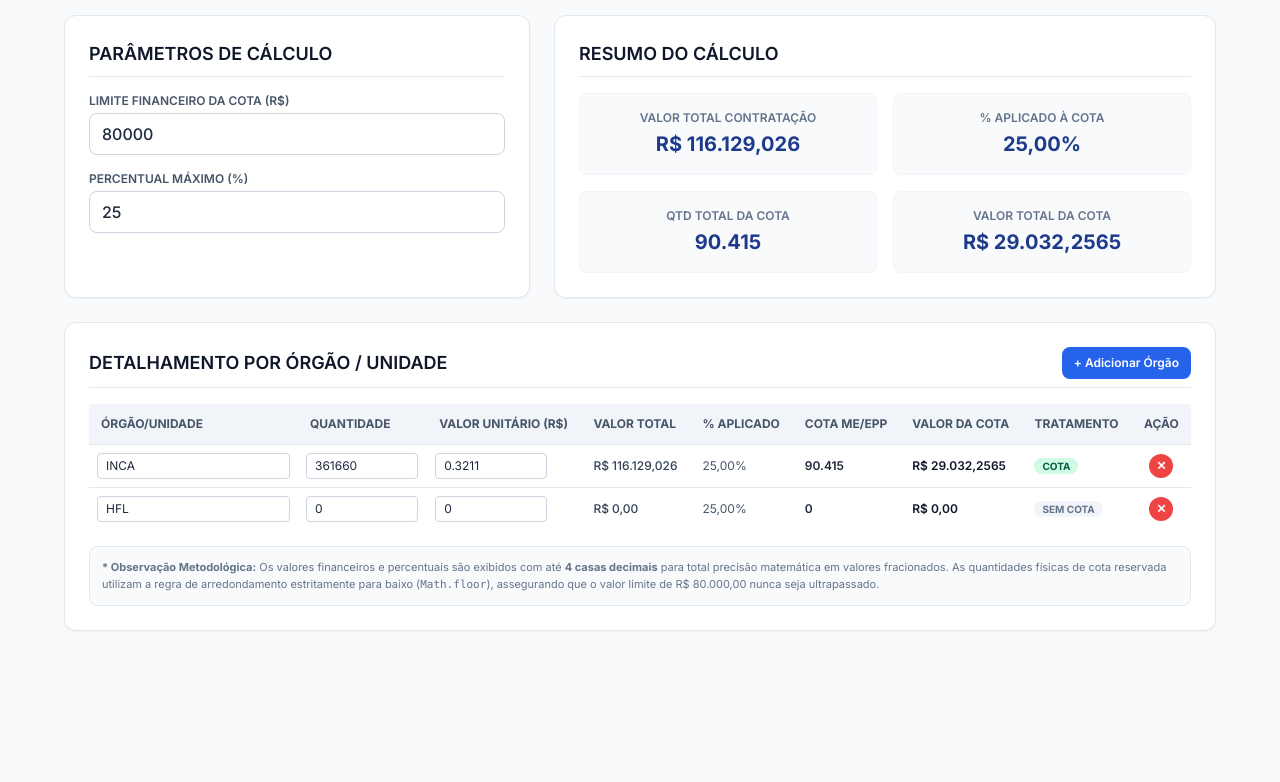
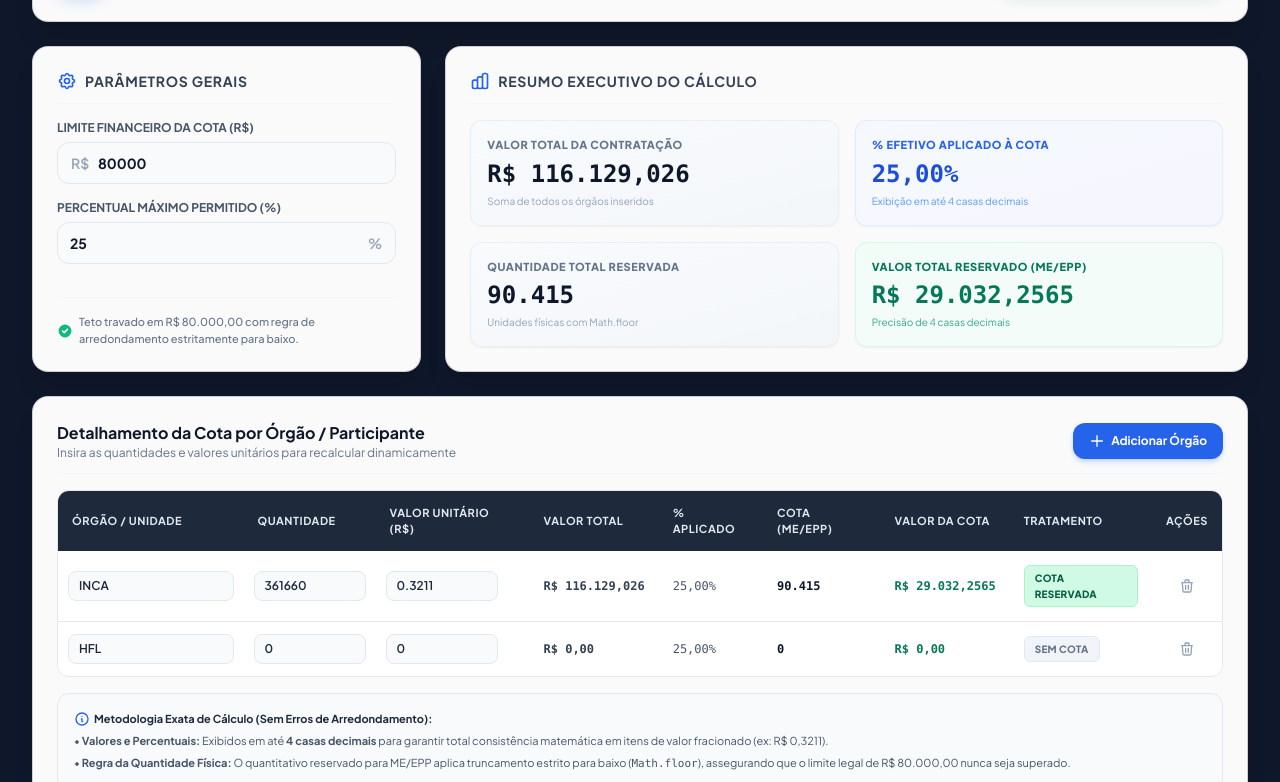
Before and after one commit to bielsilmarques-prog/calculadora-de-cota, a plain HTML site: page index.html in a window 1280 px wide. Shown: the part 118-900 px from the top of the page. Before the commit the page ends 800 px from the top, so only its background shows below. Drawn offline with nearby package versions, Linux system fonts and the light colour scheme.

Commit message:
Update index.html

```diff
--- a/index.html
+++ b/index.html
@@ -9,129 +9,191 @@
   <!-- html2pdf.js CDN para Exportação em PDF -->
   <script src="https://cdnjs.cloudflare.com/ajax/libs/html2pdf.js/0.10.1/html2pdf.bundle.min.js"></script>
   <style>
-    @import url('https://fonts.googleapis.com/css2?family=Inter:wght@400;500;600;700&display=swap');
-    body { font-family: 'Inter', sans-serif; }
+    @import url('https://fonts.googleapis.com/css2?family=Plus+Jakarta+Sans:wght@400;500;600;700;800&display=swap');
+    body {
+      font-family: 'Plus Jakarta Sans', sans-serif;
+      background-color: #0f172a;
+    }
+    .glass-card {
+      background: rgba(255, 255, 255, 0.98);
+      backdrop-filter: blur(12px);
+    }
+    .metric-card {
+      transition: all 0.2s ease-in-out;
+    }
+    .metric-card:hover {
+      transform: translateY(-2px);
+    }
+    .table-input {
+      background-color: #f8fafc;
+      border: 1px solid #e2e8f0;
+      transition: all 0.15s ease;
+    }
+    .table-input:focus {
+      background-color: #ffffff;
+      border-color: #2563eb;
+      box-shadow: 0 0 0 3px rgba(37, 99, 235, 0.1);
+      outline: none;
+    }
   </style>
 </head>
-<body class="bg-slate-50 text-slate-800 min-h-screen p-4 md:p-8">
+<body class="bg-slate-900 text-slate-800 min-h-screen p-3 md:p-8">
 
-  <div class="max-w-6xl mx-auto space-y-6" id="conteudo-principal">
+  <div class="max-w-7xl mx-auto space-y-6" id="conteudo-principal">
 
-    <!-- Cabeçalho -->
-    <div class="flex flex-col md:flex-row md:items-center md:justify-between border-b border-slate-200 pb-4 gap-4">
-      <div>
-        <h1 class="text-2xl md:text-3xl font-bold text-slate-900">Calculadora de Cota ME/EPP</h1>
-        <p class="text-sm text-slate-500 mt-1">Cálculo de reserva de cota com base no limite financeiro e percentual máximo aplicável</p>
+    <!-- Cabeçalho Principal -->
+    <div class="glass-card rounded-2xl p-6 shadow-xl border border-slate-800/20 flex flex-col md:flex-row md:items-center md:justify-between gap-6">
+      <div class="flex items-center gap-4">
+        <div class="w-12 h-12 bg-blue-600 rounded-xl flex items-center justify-center text-white shadow-lg shadow-blue-500/30 font-bold text-xl">
+          %
+        </div>
+        <div>
+          <div class="flex items-center gap-2">
+            <h1 class="text-2xl md:text-3xl font-extrabold text-slate-900 tracking-tight">Calculadora de Cota ME/EPP</h1>
+            <span class="bg-blue-100 text-blue-700 text-xs font-bold px-2.5 py-0.5 rounded-full border border-blue-200">v2.0 Web</span>
+          </div>
+          <p class="text-xs md:text-sm text-slate-500 mt-0.5 font-medium">Dimensionamento de reserva legal (Lei Complementar nº 123/2006 e Decreto nº 8.538/2015)</p>
+        </div>
       </div>
       <div>
-        <button id="btn-exportar" onclick="exportarPDF()" class="inline-flex items-center gap-2 bg-emerald-600 hover:bg-emerald-700 text-white font-medium px-4 py-2.5 rounded-lg shadow-sm transition-all duration-200 text-sm">
-          <svg class="w-4 h-4" fill="none" stroke="currentColor" viewBox="0 0 24 24"><path stroke-linecap="round" stroke-linejoin="round" stroke-width="2" d="M9 12h6m-6 4h6m2 5H7a2 2 0 01-2-2V5a2 2 0 012-2h5.586a12 12 0 01.707.293l5.414 5.414a1 1 0 01.293.707V19a2 2 0 01-2 2z"></path></svg>
-          Exportar Relatório em PDF
+        <button id="btn-exportar" onclick="exportarPDF()" class="w-full md:w-auto inline-flex items-center justify-center gap-2.5 bg-emerald-600 hover:bg-emerald-500 text-white font-semibold px-5 py-3 rounded-xl shadow-lg shadow-emerald-600/20 transition-all duration-200 text-sm active:scale-95">
+          <svg class="w-5 h-5" fill="none" stroke="currentColor" viewBox="0 0 24 24"><path stroke-linecap="round" stroke-linejoin="round" stroke-width="2" d="M12 10v6m0 0l-3-3m3 3l3-3m2 8H7a2 2 0 01-2-2V5a2 2 0 012-2h5.586a12 12 0 01.707.293l5.414 5.414a1 1 0 01.293.707V19a2 2 0 01-2 2z"></path></svg>
+          Exportar Relatório PDF
         </button>
       </div>
     </div>
 
-    <!-- Painel de Parâmetros e Resumo -->
+    <!-- Seção de Parâmetros e Resumo Executivo -->
     <div class="grid grid-cols-1 lg:grid-cols-12 gap-6">
 
-      <!-- Parâmetros de Cálculo -->
-      <div class="lg:col-span-5 bg-white p-6 rounded-xl border border-slate-200 shadow-sm space-y-4">
-        <h2 class="text-lg font-semibold text-slate-900 border-b pb-2">PARÂMETROS DE CÁLCULO</h2>
+      <!-- Parâmetros Gerais -->
+      <div class="lg:col-span-4 glass-card p-6 rounded-2xl shadow-xl border border-slate-800/20 flex flex-col justify-between">
+        <div>
+          <div class="flex items-center gap-2 border-b border-slate-100 pb-3 mb-4">
+            <svg class="w-5 h-5 text-blue-600" fill="none" stroke="currentColor" viewBox="0 0 24 24"><path stroke-linecap="round" stroke-linejoin="round" stroke-width="2" d="M10.325 4.317c.426-1.756 2.924-1.756 3.35 0a1.724 1.724 0 002.573 1.066c1.543-.94 3.31.826 2.37 2.37a1.724 1.724 0 001.065 2.572c1.756.426 1.756 2.924 0 3.35a1.724 1.724 0 00-1.066 2.573c.94 1.543-.826 3.31-2.37 2.37a1.724 1.724 0 00-2.572 1.065c-.426 1.756-2.924 1.756-3.35 0a1.724 1.724 0 00-2.573-1.066c-1.543.94-3.31-.826-2.37-2.37a1.724 1.724 0 00-1.065-2.572c-1.756-.426-1.756-2.924 0-3.35a1.724 1.724 0 001.066-2.573c-.94-1.543.826-3.31 2.37-2.37.996.608 2.296.07 2.572-1.065z"></path><path stroke-linecap="round" stroke-linejoin="round" stroke-width="2" d="M15 12a3 3 0 11-6 0 3 3 0 016 0z"></path></svg>
+            <h2 class="text-sm font-bold uppercase tracking-wider text-slate-700">Parâmetros Gerais</h2>
+          </div>
 
-        <div>
-          <label class="block text-xs font-semibold text-slate-600 uppercase mb-1">Limite Financeiro da Cota (R$)</label>
-          <input type="number" id="input-limite-financeiro" value="80000" step="0.01" class="w-full border border-slate-300 rounded-lg px-3 py-2 text-slate-800 focus:outline-none focus:ring-2 focus:ring-blue-500 font-medium">
+          <div class="space-y-4">
+            <div>
+              <label class="block text-xs font-bold text-slate-600 uppercase mb-1.5">Limite Financeiro da Cota (R$)</label>
+              <div class="relative">
+                <span class="absolute inset-y-0 left-0 pl-3.5 flex items-center text-slate-400 font-semibold text-sm">R$</span>
+                <input type="number" id="input-limite-financeiro" value="80000" step="0.01" class="w-full pl-10 pr-3 py-2.5 bg-slate-50 border border-slate-200 rounded-xl text-slate-900 font-bold focus:bg-white focus:ring-2 focus:ring-blue-500 focus:outline-none transition-all text-sm">
+              </div>
+            </div>
+
+            <div>
+              <label class="block text-xs font-bold text-slate-600 uppercase mb-1.5">Percentual Máximo Permitido (%)</label>
+              <div class="relative">
+                <input type="number" id="input-percentual-maximo" value="25" step="0.01" class="w-full pr-10 pl-3 py-2.5 bg-slate-50 border border-slate-200 rounded-xl text-slate-900 font-bold focus:bg-white focus:ring-2 focus:ring-blue-500 focus:outline-none transition-all text-sm">
+                <span class="absolute inset-y-0 right-0 pr-3.5 flex items-center text-slate-400 font-semibold text-sm">%</span>
+              </div>
+            </div>
+          </div>
         </div>
 
-        <div>
-          <label class="block text-xs font-semibold text-slate-600 uppercase mb-1">Percentual Máximo (%)</label>
-          <input type="number" id="input-percentual-maximo" value="25" step="0.01" class="w-full border border-slate-300 rounded-lg px-3 py-2 text-slate-800 focus:outline-none focus:ring-2 focus:ring-blue-500 font-medium">
+        <div class="mt-6 pt-4 border-t border-slate-100">
+          <span class="text-[11px] font-medium text-slate-500 flex items-center gap-1.5">
+            <svg class="w-4 h-4 text-emerald-500 flex-shrink-0" fill="currentColor" viewBox="0 0 20 20"><path fill-rule="evenodd" d="M10 18a8 8 0 010-16 8 8 0 010 16zm3.707-9.293a1 1 0 00-1.414-1.414L9 10.586 7.707 9.293a1 1 0 00-1.414 1.414l2 2a1 1 0 001.414 0l4-4z" clip-rule="evenodd"></path></svg>
+            Teto travado em R$ 80.000,00 com regra de arredondamento estritamente para baixo.
+          </span>
         </div>
       </div>
 
-      <!-- Resumo do Cálculo (4 Casas Decimais) -->
-      <div class="lg:col-span-7 bg-white p-6 rounded-xl border border-slate-200 shadow-sm space-y-4">
-        <h2 class="text-lg font-semibold text-slate-900 border-b pb-2">RESUMO DO CÁLCULO</h2>
+      <!-- Resumo Executivo -->
+      <div class="lg:col-span-8 glass-card p-6 rounded-2xl shadow-xl border border-slate-800/20">
+        <div class="flex items-center gap-2 border-b border-slate-100 pb-3 mb-4">
+          <svg class="w-5 h-5 text-blue-600" fill="none" stroke="currentColor" viewBox="0 0 24 24"><path stroke-linecap="round" stroke-linejoin="round" stroke-width="2" d="M9 19v-6a2 2 0 00-2-2H5a2 2 0 00-2 2v6a2 2 0 002 2h2a2 2 0 002-2zm0 0V9a2 2 0 012-2h2a2 2 0 012 2v10m-6 0a2 2 0 002 2h2a2 2 0 002-2m0 0V5a2 2 0 012-2h2a2 2 0 012 2v14a2 2 0 01-2 2h-2a2 2 0 01-2-2z"></path></svg>
+          <h2 class="text-sm font-bold uppercase tracking-wider text-slate-700">Resumo Executivo do Cálculo</h2>
+        </div>
 
-        <div class="grid grid-cols-2 gap-4">
-          <div class="bg-slate-50 p-4 rounded-lg border border-slate-100 text-center">
-            <span class="block text-xs font-semibold text-slate-500 uppercase">Valor Total Contratação</span>
-            <span id="resumo-valor-total" class="block text-xl font-bold text-blue-900 mt-1">R$ 0,0000</span>
+        <div class="grid grid-cols-1 sm:grid-cols-2 gap-4">
+          <div class="metric-card bg-gradient-to-br from-slate-50 to-slate-100/80 p-4 rounded-xl border border-slate-200/60 shadow-sm">
+            <span class="block text-[11px] font-extrabold uppercase tracking-wider text-slate-500">Valor Total da Contratação</span>
+            <span id="resumo-valor-total" class="block text-2xl font-black text-slate-900 mt-1 font-mono">R$ 0,0000</span>
+            <span class="text-[10px] text-slate-400 mt-1 block">Soma de todos os órgãos inseridos</span>
           </div>
 
-          <div class="bg-slate-50 p-4 rounded-lg border border-slate-100 text-center">
-            <span class="block text-xs font-semibold text-slate-500 uppercase">% Aplicado à Cota</span>
-            <span id="resumo-percentual-aplicado" class="block text-xl font-bold text-blue-900 mt-1">0,0000%</span>
+          <div class="metric-card bg-gradient-to-br from-blue-50/50 to-indigo-50/50 p-4 rounded-xl border border-blue-100/80 shadow-sm">
+            <span class="block text-[11px] font-extrabold uppercase tracking-wider text-blue-600">% Efetivo Aplicado à Cota</span>
+            <span id="resumo-percentual-aplicado" class="block text-2xl font-black text-blue-700 mt-1 font-mono">0,0000%</span>
+            <span class="text-[10px] text-blue-500/80 mt-1 block">Exibição em até 4 casas decimais</span>
           </div>
 
-          <div class="bg-slate-50 p-4 rounded-lg border border-slate-100 text-center">
-            <span class="block text-xs font-semibold text-slate-500 uppercase">Qtd Total da Cota</span>
-            <span id="resumo-qtd-cota" class="block text-xl font-bold text-blue-900 mt-1">0</span>
+          <div class="metric-card bg-gradient-to-br from-slate-50 to-slate-100/80 p-4 rounded-xl border border-slate-200/60 shadow-sm">
+            <span class="block text-[11px] font-extrabold uppercase tracking-wider text-slate-500">Quantidade Total Reservada</span>
+            <span id="resumo-qtd-cota" class="block text-2xl font-black text-slate-900 mt-1 font-mono">0</span>
+            <span class="text-[10px] text-slate-400 mt-1 block">Unidades físicas com Math.floor</span>
           </div>
 
-          <div class="bg-slate-50 p-4 rounded-lg border border-slate-100 text-center">
-            <span class="block text-xs font-semibold text-slate-500 uppercase">Valor Total da Cota</span>
-            <span id="resumo-valor-cota" class="block text-xl font-bold text-blue-900 mt-1">R$ 0,0000</span>
+          <div class="metric-card bg-gradient-to-br from-emerald-50/60 to-teal-50/60 p-4 rounded-xl border border-emerald-100 shadow-sm">
+            <span class="block text-[11px] font-extrabold uppercase tracking-wider text-emerald-700">Valor Total Reservado (ME/EPP)</span>
+            <span id="resumo-valor-cota" class="block text-2xl font-black text-emerald-700 mt-1 font-mono">R$ 0,0000</span>
+            <span class="text-[10px] text-emerald-600/80 mt-1 block">Precisão de 4 casas decimais</span>
           </div>
         </div>
       </div>
     </div>
 
-    <!-- Tabela Detalhada -->
-    <div class="bg-white p-6 rounded-xl border border-slate-200 shadow-sm space-y-4">
-      <div class="flex items-center justify-between border-b pb-2">
-        <h2 class="text-lg font-semibold text-slate-900">DETALHAMENTO POR ÓRGÃO / UNIDADE</h2>
-        <button onclick="adicionarLinha()" class="bg-blue-600 hover:bg-blue-700 text-white text-xs font-semibold px-3 py-2 rounded-lg transition-colors inline-flex items-center gap-1">
-          + Adicionar Órgão
+    <!-- Tabela de Detalhamento -->
+    <div class="glass-card p-6 rounded-2xl shadow-xl border border-slate-800/20 space-y-4">
+      <div class="flex flex-col sm:flex-row items-start sm:items-center justify-between border-b border-slate-100 pb-3 gap-3">
+        <div>
+          <h2 class="text-base font-bold text-slate-900">Detalhamento da Cota por Órgão / Participante</h2>
+          <p class="text-xs text-slate-500">Insira as quantidades e valores unitários para recalcular dinamicamente</p>
+        </div>
+        <button onclick="adicionarLinha()" class="bg-blue-600 hover:bg-blue-500 text-white text-xs font-bold px-4 py-2.5 rounded-xl transition-all shadow-md shadow-blue-600/20 inline-flex items-center gap-1.5 active:scale-95">
+          <svg class="w-4 h-4" fill="none" stroke="currentColor" viewBox="0 0 24 24"><path stroke-linecap="round" stroke-linejoin="round" stroke-width="2" d="M12 4v16m8-8H4"></path></svg>
+          Adicionar Órgão
         </button>
       </div>
 
-      <div class="overflow-x-auto">
+      <div class="overflow-x-auto rounded-xl border border-slate-200">
         <table class="w-full text-left text-xs border-collapse">
           <thead>
-            <tr class="bg-slate-100 text-slate-600 uppercase border-b border-slate-200">
-              <th class="p-3">Órgão/Unidade</th>
-              <th class="p-3">Quantidade</th>
-              <th class="p-3">Valor Unitário (R$)</th>
-              <th class="p-3">Valor Total</th>
-              <th class="p-3">% Aplicado</th>
-              <th class="p-3">Cota ME/EPP</th>
-              <th class="p-3">Valor da Cota</th>
-              <th class="p-3">Tratamento</th>
-              <th class="p-3 text-center" id="coluna-acao">Ação</th>
+            <tr class="bg-slate-800 text-slate-200 uppercase font-bold text-[11px] tracking-wider">
+              <th class="p-3.5">Órgão / Unidade</th>
+              <th class="p-3.5">Quantidade</th>
+              <th class="p-3.5">Valor Unitário (R$)</th>
+              <th class="p-3.5">Valor Total</th>
+              <th class="p-3.5">% Aplicado</th>
+              <th class="p-3.5">Cota (ME/EPP)</th>
+              <th class="p-3.5">Valor da Cota</th>
+              <th class="p-3.5">Tratamento</th>
+              <th class="p-3.5 text-center" id="coluna-acao">Ações</th>
             </tr>
           </thead>
-          <tbody id="tabela-corpo" class="divide-y divide-slate-200">
-            <!-- As linhas serão inseridas via JavaScript -->
+          <tbody id="tabela-corpo" class="divide-y divide-slate-200 bg-white">
           </tbody>
         </table>
       </div>
 
-      <!-- Nota Explicativa -->
-      <div class="bg-slate-50 border border-slate-200 rounded-lg p-3 text-[11px] text-slate-500 space-y-1 mt-4">
-        <p><strong>* Observação Metodológica:</strong> Os valores financeiros e percentuais são exibidos com até <strong>4 casas decimais</strong> para total precisão matemática em valores fracionados. As quantidades físicas de cota reservada utilizam a regra de arredondamento estritamente para baixo (<code>Math.floor</code>), assegurando que o valor limite de R$ 80.000,00 nunca seja ultrapassado.</p>
+      <div class="bg-slate-50 border border-slate-200 rounded-xl p-4 text-[11px] text-slate-600 leading-relaxed space-y-1">
+        <p class="font-bold text-slate-800 flex items-center gap-1">
+          <svg class="w-4 h-4 text-blue-600 inline" fill="none" stroke="currentColor" viewBox="0 0 24 24"><path stroke-linecap="round" stroke-linejoin="round" stroke-width="2" d="M13 16h-1v-4h-1m1-4h.01M21 12a9 9 0 11-18 0 9 9 0 0118 0z"></path></svg>
+          Metodologia Exata de Cálculo (Sem Erros de Arredondamento):
+        </p>
+        <p>• <strong>Valores e Percentuais:</strong> Exibidos em até <strong>4 casas decimais</strong> para garantir total consistência matemática em itens de valor fracionado (ex: R$ 0,3211).</p>
+        <p>• <strong>Regra da Quantidade Física:</strong> O quantitativo reservado para ME/EPP aplica truncamento estrito para baixo (<code>Math.floor</code>), assegurando que o limite legal de R$ 80.000,00 nunca seja superado.</p>
       </div>
     </div>
 
   </div>
 
   <script>
-    // Formatação de moeda com 4 casas decimais
     function formatarMoeda(valor) {
       return valor.toLocaleString('pt-BR', { style: 'currency', currency: 'BRL', minimumFractionDigits: 2, maximumFractionDigits: 4 });
     }
 
-    // Formatação de percentual com 4 casas decimais
     function formatarPercentual(valor) {
       return valor.toLocaleString('pt-BR', { minimumFractionDigits: 2, maximumFractionDigits: 4 }) + '%';
     }
 
-    // Formatação de número inteiro
     function formatarNumero(valor) {
       return valor.toLocaleString('pt-BR');
     }
 
-    // Dados iniciais
     let listaOrgaos = [
       { nome: 'INCA', quantidade: 361660, valorUnitario: 0.3211 },
       { nome: 'HFL', quantidade: 0, valorUnitario: 0 }
@@ -144,13 +206,11 @@
       const limiteFinanceiro = parseFloat(document.getElementById('input-limite-financeiro').value) || 0;
       const percentualMaximo = parseFloat(document.getElementById('input-percentual-maximo').value) || 0;
 
-      // Cálculo do valor total global da contratação
       let valorTotalContratacao = 0;
       listaOrgaos.forEach(item => {
         valorTotalContratacao += item.quantidade * item.valorUnitario;
       });
 
-      // Cálculo do % Aplicado à Cota (Sem ultrapassar o % máximo e o valor limite)
       let percentualAplicado = 0;
       if (valorTotalContratacao > 0) {
         let percentualLimiteCalculado = (limiteFinanceiro / valorTotalContratacao) * 100;
@@ -162,8 +222,6 @@
 
       listaOrgaos.forEach((item, index) => {
         const valorTotalItem = item.quantidade * item.valorUnitario;
-
-        // Cota com arredondamento estrito para baixo (Math.floor)
         const cotaMEEPP = Math.floor(item.quantidade * (percentualAplicado / 100));
         const valorCotaItem = cotaMEEPP * item.valorUnitario;
 
@@ -171,30 +229,30 @@
         totalValorCota += valorCotaItem;
 
         const tr = document.createElement('tr');
-        tr.className = 'hover:bg-slate-50 transition-colors';
+        tr.className = 'hover:bg-blue-50/30 transition-colors';
 
         tr.innerHTML = `
-          <td class="p-2">
-            <input type="text" value="${item.nome}" onchange="atualizarCampo(${index}, 'nome', this.value)" class="w-full border border-slate-300 rounded px-2 py-1 text-xs">
+          <td class="p-2.5">
+            <input type="text" value="${item.nome}" onchange="atualizarCampo(${index}, 'nome', this.value)" class="table-input w-full rounded-lg px-2.5 py-1.5 text-xs font-semibold text-slate-800">
           </td>
-          <td class="p-2">
-            <input type="number" value="${item.quantidade}" onchange="atualizarCampo(${index}, 'quantidade', parseFloat(this.value) || 0)" class="w-28 border border-slate-300 rounded px-2 py-1 text-xs">
+          <td class="p-2.5">
+            <input type="number" value="${item.quantidade}" onchange="atualizarCampo(${index}, 'quantidade', parseFloat(this.value) || 0)" class="table-input w-28 rounded-lg px-2.5 py-1.5 text-xs font-semibold text-slate-800">
           </td>
-          <td class="p-2">
-            <input type="number" value="${item.valorUnitario}" step="0.0001" onchange="atualizarCampo(${index}, 'valorUnitario', parseFloat(this.value) || 0)" class="w-28 border border-slate-300 rounded px-2 py-1 text-xs">
+          <td class="p-2.5">
+            <input type="number" value="${item.valorUnitario}" step="0.0001" onchange="atualizarCampo(${index}, 'valorUnitario', parseFloat(this.value) || 0)" class="table-input w-28 rounded-lg px-2.5 py-1.5 text-xs font-semibold text-slate-800">
           </td>
-          <td class="p-3 font-medium text-slate-700">${formatarMoeda(valorTotalItem)}</td>
-          <td class="p-3 text-slate-600">${formatarPercentual(percentualAplicado)}</td>
-          <td class="p-3 font-semibold text-slate-800">${formatarNumero(cotaMEEPP)}</td>
-          <td class="p-3 font-semibold text-slate-900">${formatarMoeda(valorCotaItem)}</td>
-          <td class="p-3">
-            <span class="px-2 py-0.5 rounded-full text-[10px] font-bold ${cotaMEEPP > 0 ? 'bg-emerald-100 text-emerald-800' : 'bg-slate-100 text-slate-500'}">
-              ${cotaMEEPP > 0 ? 'COTA' : 'SEM COTA'}
+          <td class="p-3.5 font-semibold text-slate-700 font-mono">${formatarMoeda(valorTotalItem)}</td>
+          <td class="p-3.5 text-slate-600 font-medium font-mono">${formatarPercentual(percentualAplicado)}</td>
+          <td class="p-3.5 font-bold text-slate-900 font-mono">${formatarNumero(cotaMEEPP)}</td>
+          <td class="p-3.5 font-bold text-emerald-700 font-mono">${formatarMoeda(valorCotaItem)}</td>
+          <td class="p-3.5">
+            <span class="inline-flex items-center px-2.5 py-1 rounded-md text-[10px] font-extrabold tracking-wide uppercase ${cotaMEEPP > 0 ? 'bg-emerald-100 text-emerald-800 border border-emerald-200' : 'bg-slate-100 text-slate-500 border border-slate-200'}">
+              ${cotaMEEPP > 0 ? 'COTA RESERVADA' : 'SEM COTA'}
             </span>
           </td>
-          <td class="p-2 text-center btn-acao-col">
-            <button onclick="removerLinha(${index})" class="text-white bg-red-500 hover:bg-red-600 font-bold w-6 h-6 rounded-full inline-flex items-center justify-center text-xs">
-              ✕
+          <td class="p-2.5 text-center btn-acao-col">
+            <button onclick="removerLinha(${index})" class="text-slate-400 hover:text-red-600 hover:bg-red-50 p-1.5 rounded-lg transition-all" title="Remover órgão">
+              <svg class="w-4 h-4" fill="none" stroke="currentColor" viewBox="0 0 24 24"><path stroke-linecap="round" stroke-linejoin="round" stroke-width="2" d="M19 7l-.867 12.142A2 2 0 0116.138 21H7.862a2 2 0 01-1.995-1.858L5 7m5 4v6m4-6v6m1-10V4a1 1 0 00-1-1h-4a1 1 0 00-1 1v3M4 7h16"></path></svg>
             </button>
           </td>
         `;
@@ -202,7 +260,6 @@
         corpo.appendChild(tr);
       });
 
-      // Atualiza os painéis superiores com 4 casas decimais
       document.getElementById('resumo-valor-total').innerText = formatarMoeda(valorTotalContratacao);
       document.getElementById('resumo-percentual-aplicado').innerText = formatarPercentual(percentualAplicado);
       document.getElementById('resumo-qtd-cota').innerText = formatarNumero(totalQtdCota);
@@ -226,35 +283,30 @@
       }
     }
 
-    // Ouvintes nos parâmetros gerais
     document.getElementById('input-limite-financeiro').addEventListener('input', renderizarTabela);
     document.getElementById('input-percentual-maximo').addEventListener('input', renderizarTabela);
 
-    // Inicialização
     renderizarTabela();
 
-    // Função para exportar PDF limpo
     function exportarPDF() {
       const elemento = document.getElementById('conteudo-principal');
       const btnExportar = document.getElementById('btn-exportar');
       const acoesCol = document.querySelectorAll('.btn-acao-col');
       const headerAcao = document.getElementById('coluna-acao');
 
-      // Oculta botões para o PDF
       btnExportar.style.display = 'none';
       if (headerAcao) headerAcao.style.display = 'none';
       acoesCol.forEach(el => el.style.display = 'none');
 
       const opt = {
-        margin:       [10, 10, 10, 10],
-        filename:     'Calculo-Cota-ME-EPP.pdf',
+        margin:       [8, 8, 8, 8],
+        filename:     'Relatorio-Calculo-Cota-ME-EPP.pdf',
         image:        { type: 'jpeg', quality: 0.98 },
         html2canvas:  { scale: 2 },
         jsPDF:        { unit: 'mm', format: 'a4', orientation: 'landscape' }
       };
 
       html2pdf().set(opt).from(elemento).save().then(() => {
-        // Restaura a exibição dos botões
         btnExportar.style.display = 'inline-flex';
         if (headerAcao) headerAcao.style.display = '';
         acoesCol.forEach(el => el.style.display = '');
```
